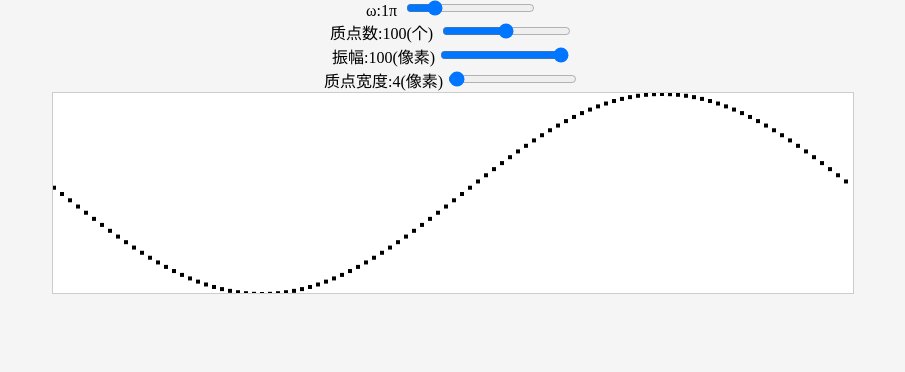
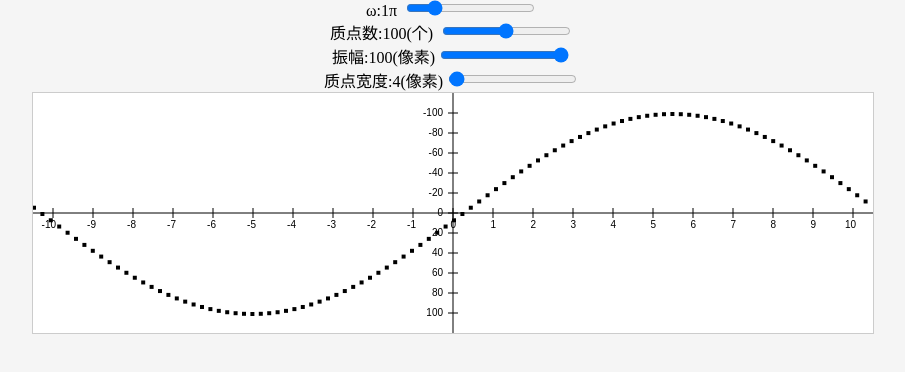
Before and after one commit to CainSgl/Physicalwave.github.io, a plain HTML site: page index.html in a window 1280 px wide. Shown: the whole page, without its empty margins (187-1092 px from the left). Drawn offline with Linux system fonts and the light colour scheme.

Commit message:
Add files via upload

```diff
--- a/index.html
+++ b/index.html
@@ -44,8 +44,8 @@
     <script>
         const canvas = document.getElementById('waveCanvas');
         const ctx = canvas.getContext('2d');
-        const width = canvas.width = 800;
-        const height = canvas.height = 200;
+        const width = canvas.width = 840;
+        const height = canvas.height = 240;
 
 
             let particleNum;
@@ -78,6 +78,38 @@
         function draw()
         {
             ctx.clearRect(0, 0, width, height);
+
+     ctx.beginPath();
+    ctx.moveTo(0, height / 2);
+    ctx.lineTo(width, height / 2);
+    ctx.stroke();
+
+    // 绘制x轴上的刻度
+    for (let i =-400; i <= 400; i += 40) {
+        ctx.beginPath();
+        ctx.moveTo(i+400+20, height / 2 - 5);
+        ctx.lineTo(i+400+20, height / 2 + 5);
+        ctx.stroke();
+        ctx.fillText((i / 40).toString(), i+400 +23, height / 2 + 15);
+    }
+
+    // 绘制y轴
+    ctx.beginPath();
+    ctx.moveTo(width / 2, 0);
+    ctx.lineTo(width / 2, height);
+    ctx.stroke();
+
+    // 绘制y轴上的刻度和坐标
+    for (let i = 100; i >= -100; i -= 20) {
+        let yPosition = i+100+20;
+        ctx.beginPath();
+        ctx.moveTo(width / 2 - 5, yPosition);
+        ctx.lineTo(width / 2 + 5, yPosition);
+        ctx.stroke();
+        ctx.textAlign = 'end';
+        ctx.fillText(i.toString(), width / 2 - 10, yPosition + 3);
+    }
+
             for (let i = 0; i <particleNum; i++) {
                 let x = i * (width / particleNum);
                 let y = height / 2 + medium[i];
```
